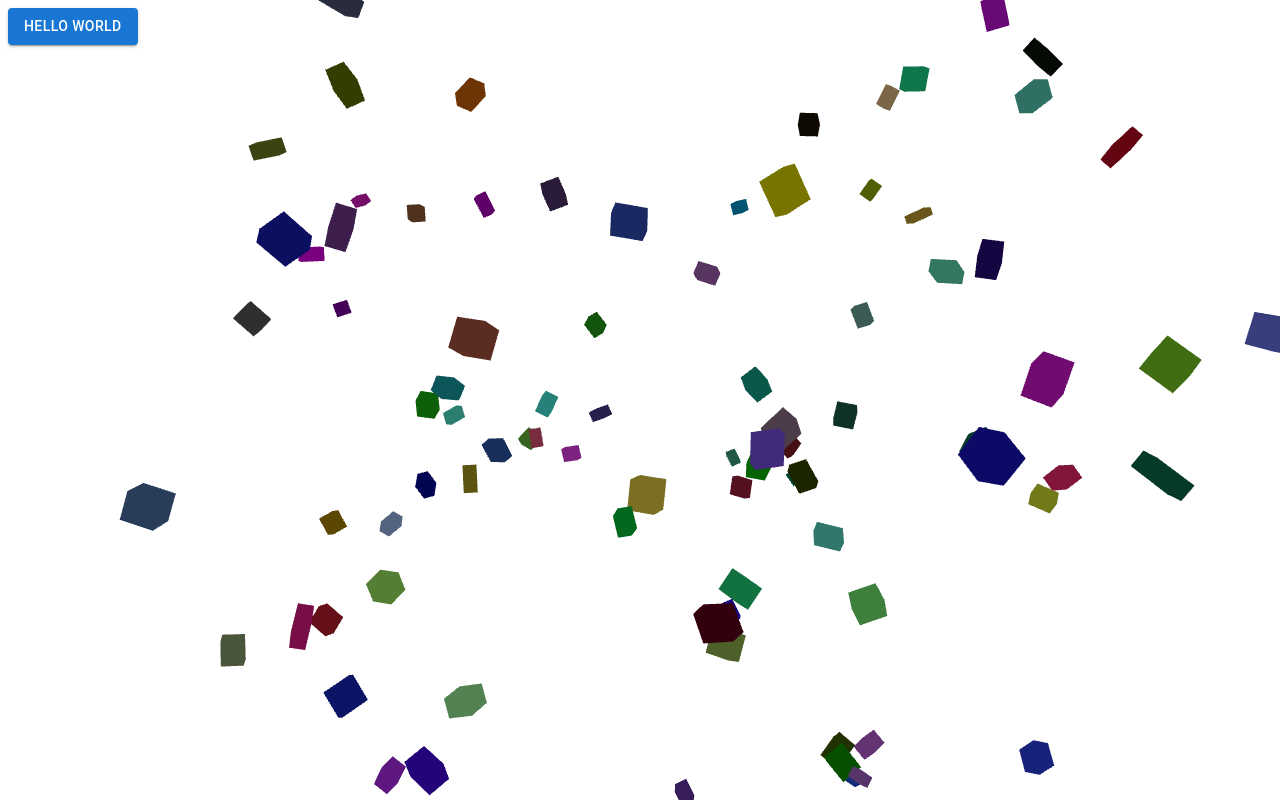
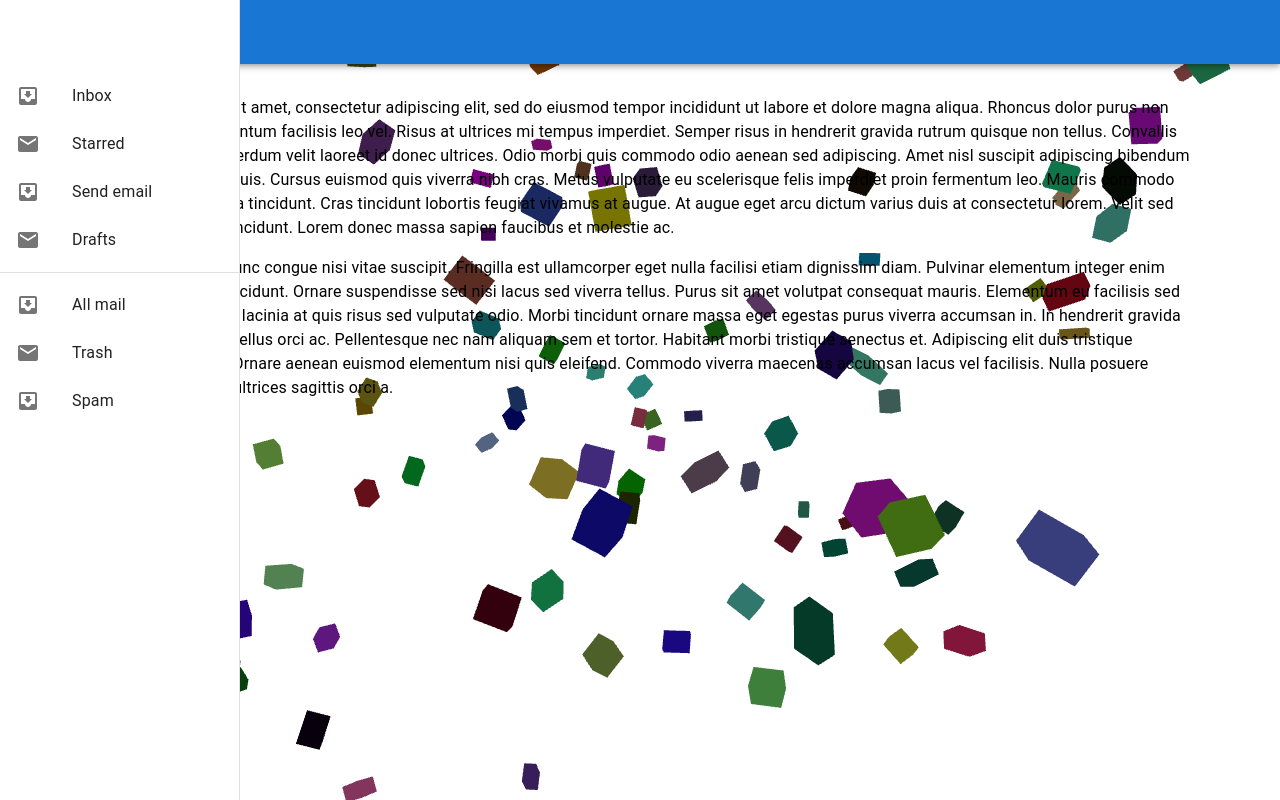
Before and after one commit to lzpel/lzpel, a Next.js app: page / in a window 1280 px wide. Built offline with nearby package versions, Linux system fonts and the light colour scheme.

Commit message:
add icon & bar

```diff
--- a/package.json
+++ b/package.json
@@ -12,6 +12,7 @@
   "dependencies": {
     "@emotion/react": "^11.11.1",
     "@emotion/styled": "^11.11.0",
+    "@mui/icons-material": "^5.14.11",
     "@mui/material": "^5.14.11",
     "@types/node": "20.6.4",
     "@types/react": "18.2.22",
--- a/src/app/page.tsx
+++ b/src/app/page.tsx
@@ -1,9 +1,107 @@
-import UnstyledButtonsIntroduction from "@/app/UnstyledButtonsIntroduction";
+import * as React from "react";
+import Box from "@mui/material/Box";
+import Drawer from "@mui/material/Drawer";
+import AppBar from "@mui/material/AppBar";
+import CssBaseline from "@mui/material/CssBaseline";
+import Toolbar from "@mui/material/Toolbar";
+import List from "@mui/material/List";
+import Typography from "@mui/material/Typography";
+import Divider from "@mui/material/Divider";
+import ListItem from "@mui/material/ListItem";
+import ListItemButton from "@mui/material/ListItemButton";
+import ListItemIcon from "@mui/material/ListItemIcon";
+import ListItemText from "@mui/material/ListItemText";
+import InboxIcon from "@mui/icons-material/MoveToInbox";
+import MailIcon from "@mui/icons-material/Mail";
+import Container from "@mui/material/Container";
+
+const drawerWidth = 240;
 
 export default function Home() {
   return (
-    <main>
-      <UnstyledButtonsIntroduction />
-    </main>
+    <Container component={"main"} maxWidth={"lg"}>
+      <AppBar
+        position="fixed"
+        //sx={{ zIndex: (theme) => theme.zIndex.drawer + 1 }}
+      >
+        <Toolbar>
+          <Typography variant="h6" noWrap component="div">
+            Clipped drawer
+          </Typography>
+        </Toolbar>
+      </AppBar>
+      <Drawer
+        variant="permanent"
+        sx={{
+          width: drawerWidth,
+          flexShrink: 0,
+          [`& .MuiDrawer-paper`]: {
+            width: drawerWidth,
+            boxSizing: "border-box",
+          },
+        }}
+      >
+        <Toolbar />
+        <Box sx={{ overflow: "auto" }}>
+          <List>
+            {["Inbox", "Starred", "Send email", "Drafts"].map((text, index) => (
+              <ListItem key={text} disablePadding>
+                <ListItemButton>
+                  <ListItemIcon>
+                    {index % 2 === 0 ? <InboxIcon /> : <MailIcon />}
+                  </ListItemIcon>
+                  <ListItemText primary={text} />
+                </ListItemButton>
+              </ListItem>
+            ))}
+          </List>
+          <Divider />
+          <List>
+            {["All mail", "Trash", "Spam"].map((text, index) => (
+              <ListItem key={text} disablePadding>
+                <ListItemButton>
+                  <ListItemIcon>
+                    {index % 2 === 0 ? <InboxIcon /> : <MailIcon />}
+                  </ListItemIcon>
+                  <ListItemText primary={text} />
+                </ListItemButton>
+              </ListItem>
+            ))}
+          </List>
+        </Box>
+      </Drawer>
+      <Box component="main" sx={{ flexGrow: 1, p: 3 }}>
+        <Toolbar />
+        <Typography paragraph>
+          Lorem ipsum dolor sit amet, consectetur adipiscing elit, sed do
+          eiusmod tempor incididunt ut labore et dolore magna aliqua. Rhoncus
+          dolor purus non enim praesent elementum facilisis leo vel. Risus at
+          ultrices mi tempus imperdiet. Semper risus in hendrerit gravida rutrum
+          quisque non tellus. Convallis convallis tellus id interdum velit
+          laoreet id donec ultrices. Odio morbi quis commodo odio aenean sed
+          adipiscing. Amet nisl suscipit adipiscing bibendum est ultricies
+          integer quis. Cursus euismod quis viverra nibh cras. Metus vulputate
+          eu scelerisque felis imperdiet proin fermentum leo. Mauris commodo
+          quis imperdiet massa tincidunt. Cras tincidunt lobortis feugiat
+          vivamus at augue. At augue eget arcu dictum varius duis at consectetur
+          lorem. Velit sed ullamcorper morbi tincidunt. Lorem donec massa sapien
+          faucibus et molestie ac.
+        </Typography>
+        <Typography paragraph>
+          Consequat mauris nunc congue nisi vitae suscipit. Fringilla est
+          ullamcorper eget nulla facilisi etiam dignissim diam. Pulvinar
+          elementum integer enim neque volutpat ac tincidunt. Ornare suspendisse
+          sed nisi lacus sed viverra tellus. Purus sit amet volutpat consequat
+          mauris. Elementum eu facilisis sed odio morbi. Euismod lacinia at quis
+          risus sed vulputate odio. Morbi tincidunt ornare massa eget egestas
+          purus viverra accumsan in. In hendrerit gravida rutrum quisque non
+          tellus orci ac. Pellentesque nec nam aliquam sem et tortor. Habitant
+          morbi tristique senectus et. Adipiscing elit duis tristique
+          sollicitudin nibh sit. Ornare aenean euismod elementum nisi quis
+          eleifend. Commodo viverra maecenas accumsan lacus vel facilisis. Nulla
+          posuere sollicitudin aliquam ultrices sagittis orci a.
+        </Typography>
+      </Box>
+    </Container>
   );
 }
```
Also changed, not shown: 1 other file (tests, documents, lock files or other folders).
